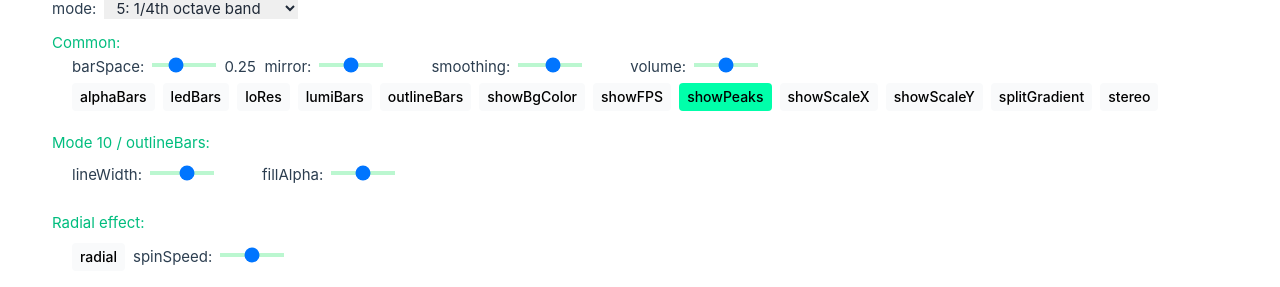
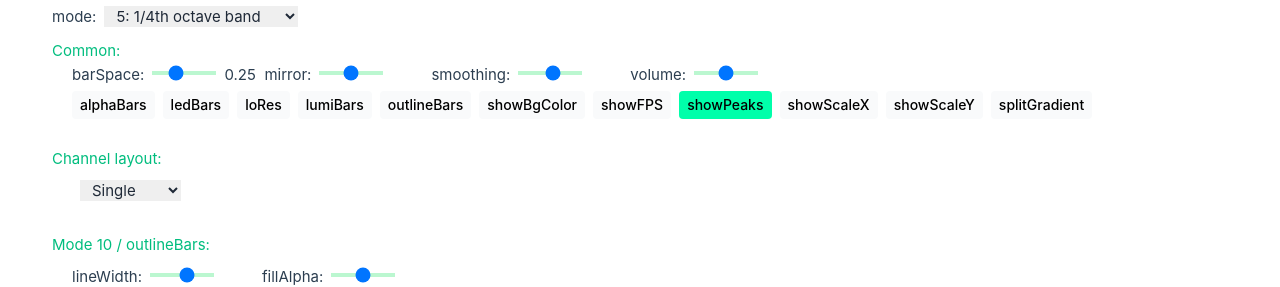
Before and after one commit to vernaillen/vue-audiomotion-analyzer, a Vue app in the folder examples/demo/: page / in a window 1280 px wide. Shown: the part 424-711 px from the top of the page. Built offline with nearby package versions, Linux system fonts and the light colour scheme.

Commit message:
fix typescript issues

```diff
--- a/examples/demo/src/components/OptionsComponent.vue
+++ b/examples/demo/src/components/OptionsComponent.vue
@@ -4,13 +4,16 @@ import { useOptionsStore } from '@/stores/options'
 import RangeSelector from '@/components/RangeSelector.vue'
 import PresetSelector from '@/components/PresetSelector.vue'
 import ModeSelector from '@/components/ModeSelector.vue'
+import type { Options } from 'vite-plugin-vue-audiomotion'
 
 const optionsStore = useOptionsStore()
 const options = ref(optionsStore.options)
 
 function toggle(event: Event) {
-  optionsStore.options[event.target.innerText]
-    = !optionsStore.options[event.target.innerText]
+  if (event && event.target) {
+    const target: HTMLButtonElement = event.target as HTMLButtonElement
+    optionsStore.toggleBoolean(target.innerText as keyof Options)
+  }
 }
 </script>
 
@@ -36,42 +39,52 @@ function toggle(event: Event) {
         <RangeSelector option="smoothing" min="0" max="0.9" step="0.1" />
         <RangeSelector option="volume" min="0" max="1" step="0.1" />
         <br>
-        <button v-btnClass="options.alphaBars" @click="toggle">
+        <button v-btnClass="optionsStore.options.alphaBars" @click="toggle">
           alphaBars
         </button>
-        <button v-btnClass="options.ledBars" @click="toggle">
+        <button v-btnClass="optionsStore.options.ledBars" @click="toggle">
           ledBars
         </button>
-        <button v-btnClass="options.loRes" @click="toggle">
+        <button v-btnClass="optionsStore.options.loRes" @click="toggle">
           loRes
         </button>
         <button v-btnClass="options.lumiBars" @click="toggle">
           lumiBars
         </button>
-        <button v-btnClass="options.outlineBars" @click="toggle">
+        <button v-btnClass="optionsStore.options.outlineBars" @click="toggle">
           outlineBars
         </button>
-        <button v-btnClass="options.showBgColor" @click="toggle">
+        <button v-btnClass="optionsStore.options.showBgColor" @click="toggle">
           showBgColor
         </button>
-        <button v-btnClass="options.showFPS" @click="toggle">
+        <button v-btnClass="optionsStore.options.showFPS" @click="toggle">
           showFPS
         </button>
-        <button v-btnClass="options.showPeaks" @click="toggle">
+        <button v-btnClass="optionsStore.options.showPeaks" @click="toggle">
           showPeaks
         </button>
-        <button v-btnClass="options.showScaleX" @click="toggle">
-          showScaleX
+        <button v-btnClass="optionsStore.options.showScaleX" @click="toggle">
+        showScaleX
         </button>
-        <button v-btnClass="options.showScaleY" @click="toggle">
+        <button v-btnClass="optionsStore.options.showScaleY" @click="toggle">
           showScaleY
         </button>
-        <button v-btnClass="options.splitGradient" @click="toggle">
+        <button v-btnClass="optionsStore.options.splitGradient" @click="toggle">
           splitGradient
-        </button>
-        <button v-btnClass="options.stereo" @click="toggle">
-          stereo
-        </button>
+      </button>
+      </div>
+    </div>
+    <div>
+      <div class="green mt-5 mb-2">
+       Channel layout:
+      </div>
+      <div class="pl-5">
+        <select v-model="optionsStore.options.channelLayout" class="text-gray-800 pl-2 mx-2 mb-3">
+          <option value="single">Single</option>
+          <option value="dual-vertical">Vertical</option>
+          <option value="dual-horizontal">Horizontal</option>
+          <option value="dual-combined">Combined</option>
+        </select>
       </div>
     </div>
     <div>
--- a/examples/demo/src/components/RangeSelector.vue
+++ b/examples/demo/src/components/RangeSelector.vue
@@ -1,16 +1,17 @@
 <script setup lang="ts">
 import { ref } from 'vue'
 import { useOptionsStore } from '@/stores/options'
+import type { Options } from 'vite-plugin-vue-audiomotion';
 
 const props = defineProps<{
-  option: string
+  option: keyof Options
   min: string
   max: string
   step: string
 }>()
 
 const optionsStore = useOptionsStore()
-const options = ref(optionsStore.options)
+const options = ref<Options>(optionsStore.options)
 </script>
 
 <template>
--- a/examples/demo/src/main.ts
+++ b/examples/demo/src/main.ts
@@ -10,7 +10,7 @@ app.use(createPinia())
 app.directive(
   'btnClass',
   (el: HTMLButtonElement, binding: DirectiveBinding<boolean>) => {
-    const btnClass = 'px-2 py-1 mr-2 font-medium text-sm text-black rounded'
+    const btnClass = 'px-2 py-1 mr-2 mb-2 font-medium text-sm text-black rounded'
     const btnClassSelected = `${btnClass} btnBgSelected`
     const btnClassUnselected = `${btnClass} bg-gray-50 btnHover`
     if (binding.value)
--- a/examples/demo/src/stores/options.ts
+++ b/examples/demo/src/stores/options.ts
@@ -1,27 +1,42 @@
 import { defineStore } from 'pinia'
-import type { Options } from 'vue-audiomotion-analyzer'
+import type { Options } from 'vite-plugin-vue-audiomotion'
 
 export const useOptionsStore = defineStore('optionsStore', {
   state: () => ({
     options: {
+      alphaBars: false,
+      loRes: false,
       mode: 5,
       barSpace: 0.25,
       gradient: 'rainbow',
       ledBars: false,
       lumiBars: false,
+      outlineBars: false,
       radial: false,
       reflexAlpha: 0.25,
       reflexBright: 1,
       reflexFit: true,
       reflexRatio: 0.3,
       showBgColor: false,
+      showFPS: false,
       showPeaks: true,
+      showScaleX: false,
+      showScaleY: false,
+      splitGradient: false,
+      channelLayout: 'single',
       overlay: false,
-    },
+    } as Options,
   }),
   actions: {
     updateOptions(newOptions: Options) {
       Object.assign(this.options, newOptions)
     },
+    toggleBoolean(key: keyof Options) {
+      if (typeof this.options[key] === 'boolean') {
+        this.options[key] = !this.options[key] as any
+      } else {
+        throw new Error(`Key ${key} is not a boolean`)
+      }
+    }
   },
 })
```
Also changed, not shown: examples/demo/tsconfig.app.json (deleted, +0 -12 lines), examples/demo/tsconfig.json (+9 -11 lines), examples/demo/tsconfig.vite-config.json (deleted, +0 -8 lines), examples/demo/tsconfig.vitest.json (deleted, +0 -9 lines).
